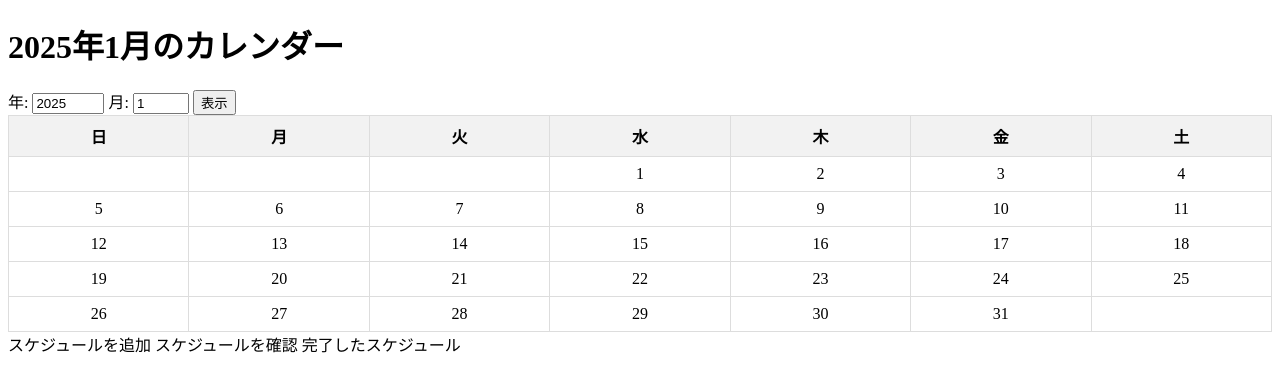
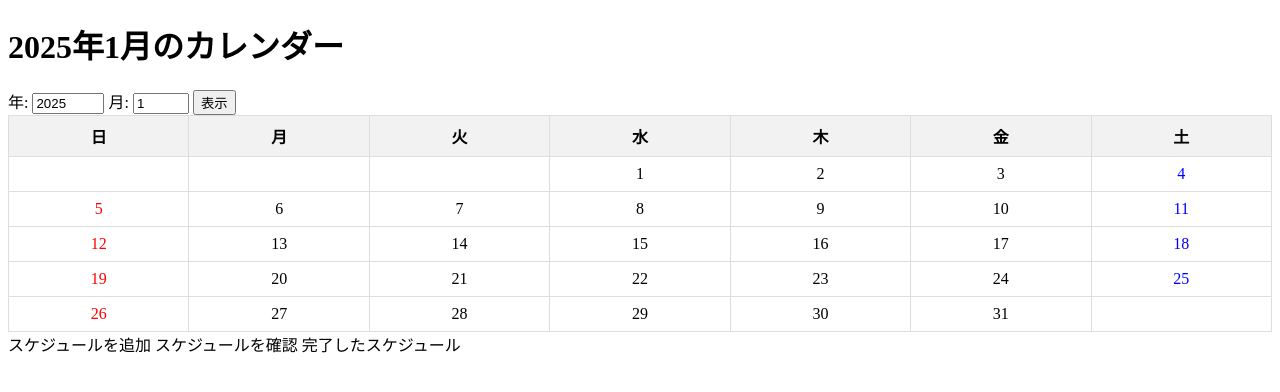
Before and after one commit to 2024AIT-OOP2-G05/TodoCalendar, a Flask app: page / in a window 1280 px wide. Shown: the top 392 px of the page. Run offline with Flask 3, Linux system fonts and the light colour scheme.

Commit message:
カレンダー機能追加
土曜日を青色、日曜日を赤色に表示されるようにしました。

```diff
--- a/database.json
+++ b/database.json
@@ -124,5 +124,11 @@
         "start_date": "2024-12-14",
         "end_date": "2024-12-16",
         "details": "部屋全体の大掃除の計画と準備。"
+    },
+    {
+        "title": "プロジェクトAの作業期間",
+        "start_date": "2024-12-01",
+        "end_date": "2024-12-05",
+        "details": "プロジェクトAの主要タスクを進める期間。"
     }
 ]
--- a/templates/calendar.html
+++ b/templates/calendar.html
@@ -33,6 +33,16 @@
         a:hover {
             text-decoration: underline;
         }
+
+        /* 日曜日を赤色に */
+        .sunday {
+            color: red;
+        }
+
+        /* 土曜日を青色に */
+        .saturday {
+            color: blue;
+        }
     </style>
 </head>
 
@@ -65,8 +75,8 @@
                 {% if day == 0 %}
                 <td></td>
                 {% else %}
-                <!-- 日付をクリック可能にし、detailページへのリンクを追加 -->
-                <td>
+                <!-- クラスを列インデックスに応じて設定 -->
+                <td class="{% if loop.index0 == 0 %}sunday{% elif loop.index0 == 6 %}saturday{% endif %}">
                     <a href="{{ url_for('detail', year=year, month=month, day=day) }}">{{ day }}</a>
                 </td>
                 {% endif %}
```
Also changed, not shown: completed.json (+6 -6 lines), app.py (line endings or trailing spaces).
